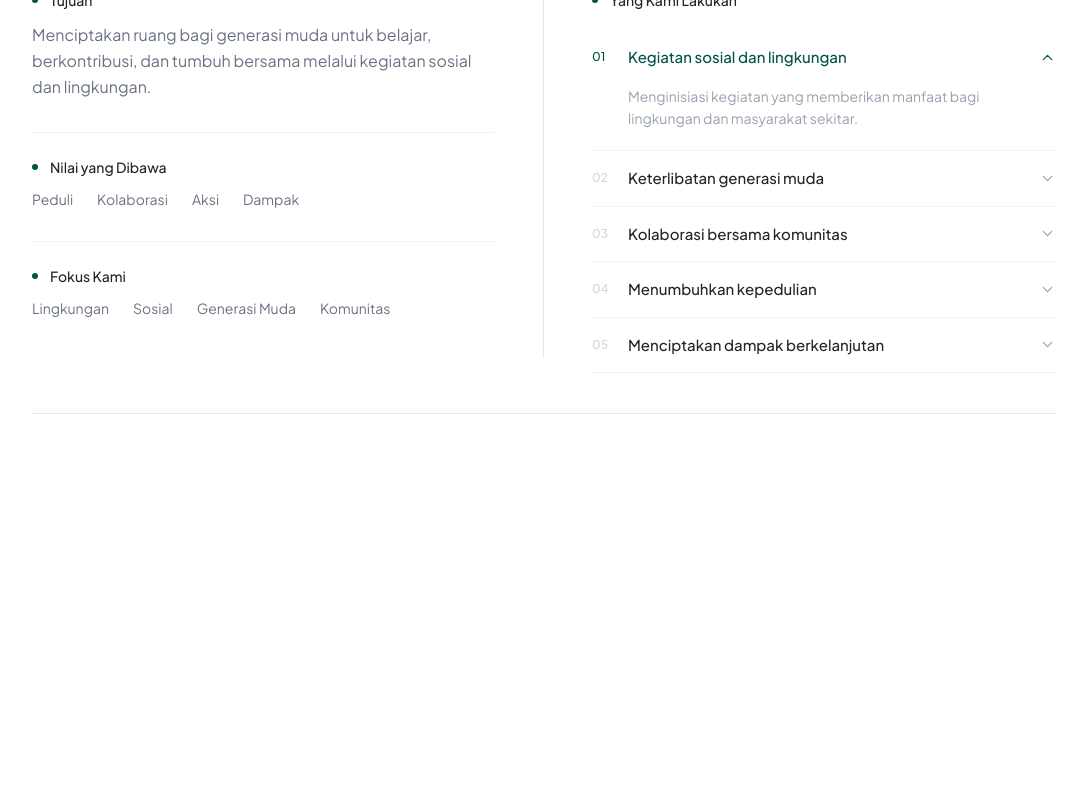
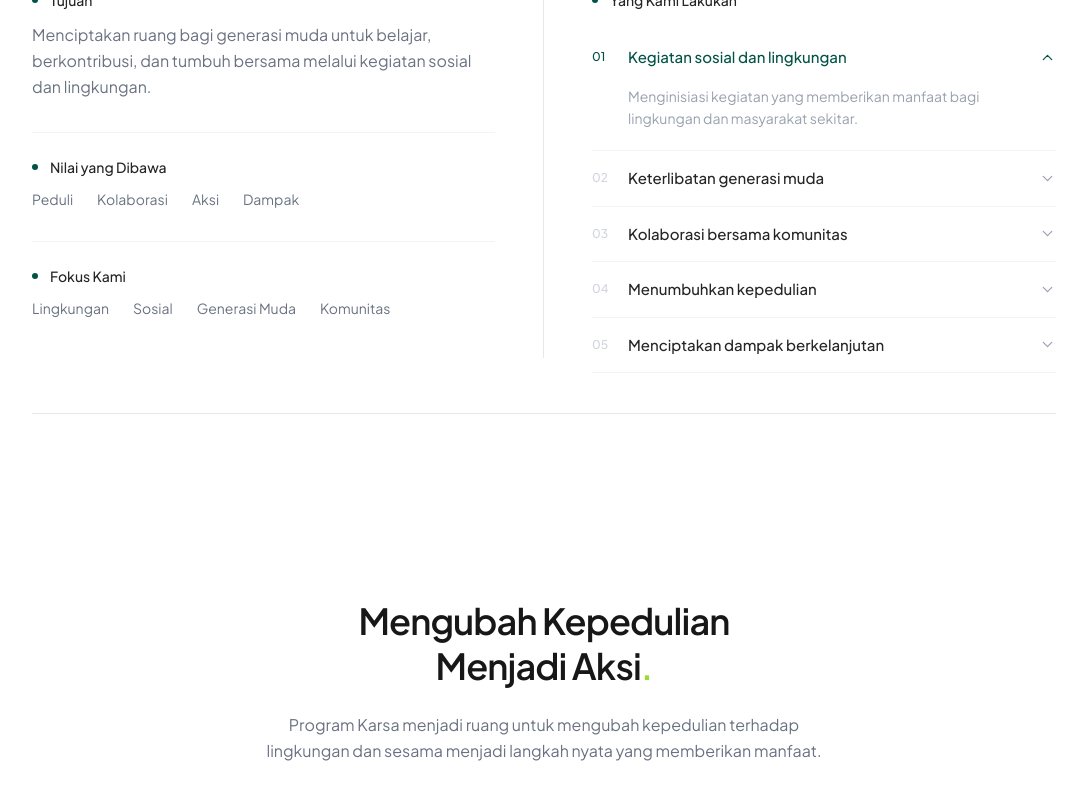
Before and after one commit to RizkyChairi/karsa-community, a Next.js app: page /karsa in a window 1280 px wide. Shown: the part 1951-2751 px from the top of the page, without its empty margins (96-1180 px from the left). Before the commit the page ends 2605 px from the top, so only its background shows below. Built offline with nearby package versions, Linux system fonts and the light colour scheme.

Commit message:
feat: add heading title visimisi

```diff
--- a/src/components/landing/about/program-karsa/page.tsx
+++ b/src/components/landing/about/program-karsa/page.tsx
@@ -45,4 +45,27 @@ export default function ProgramKarsa() {
     },
   ]
 
+  return (
+    <div className="space-y-14 md:space-y-16">
+      <div className="mx-auto max-w-3xl text-center">
+        <ScrollReveal direction="up" duration={0.8}>
+
+          <h2 className="mt-6 text-3xl font-semibold leading-tight tracking-tight md:text-4xl">
+            Mengubah Kepedulian
+          </h2>
+
+          <h2 className="text-3xl font-semibold leading-tight tracking-tight md:text-4xl">
+            Menjadi Aksi<span className="text-karsa-green">.</span>
+          </h2>
+        </ScrollReveal>
+
+        <ScrollReveal direction="up" duration={0.8} delay={0.15}>
+          <p className="mx-auto mt-6 max-w-xl text-[15px] leading-relaxed text-gray-500 md:text-base">
+            Program Karsa menjadi ruang untuk mengubah kepedulian terhadap
+            lingkungan dan sesama menjadi langkah nyata yang memberikan manfaat.
+          </p>
+        </ScrollReveal>
+      </div>
+    </div>
+  )
 }
```
